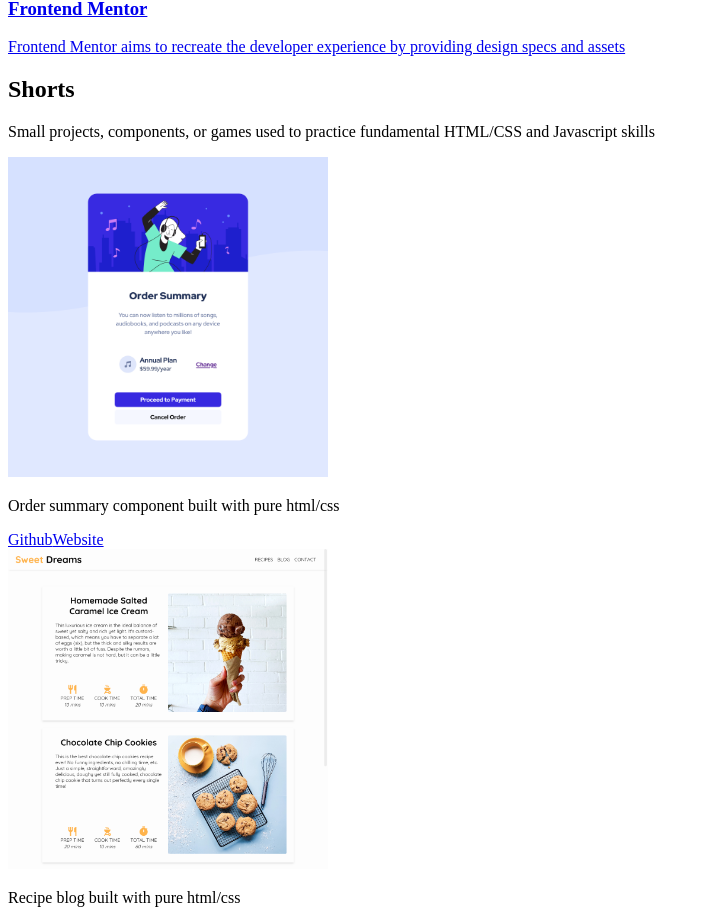
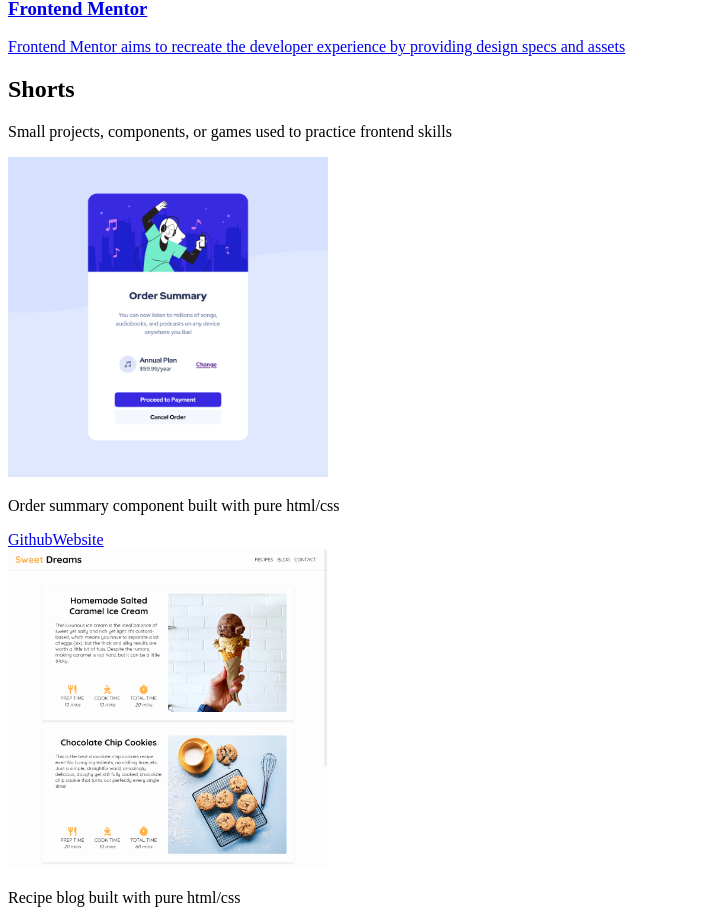
Before and after one commit to kennyputman/kennyputman.com, a Next.js app: page /projects in a window 1280 px wide. Shown: the part 1580-2500 px from the top of the page, without its empty margins (0-710 px from the left). Built offline with nearby package versions, Linux system fonts and the light colour scheme.

Commit message:
style simple footer

```diff
--- a/components/Footer.tsx
+++ b/components/Footer.tsx
@@ -4,7 +4,7 @@ import React from "react";
 const Footer = () => {
   return (
     <>
-      <footer className="h-10 dark:border-t">
+      <footer className=" h-16 dark:border-t flex items-center justify-center">
         <Link href="https://github.com/kennyputman">
           <a>Github</a>
         </Link>
--- a/pages/index.tsx
+++ b/pages/index.tsx
@@ -29,7 +29,7 @@ const Home: NextPage = () => {
       <div className="mb-12">
         <Link href="/projects">
           <a>
-            <button className=" border border-gray-900 dark:border-gray-100 hover:border-txt-emph rounded-xl px-4 py-2 font-semibold text-gray-900 dark:text-gray-100 dark:bg-fx-dark-second hover:text-txt-emph dark:hover:text-txt-emph dark:hover:border-txt-emph">
+            <button className=" border border-gray-900 dark:border-fx-dark-second hover:border-txt-emph rounded-xl px-4 py-2 font-semibold text-gray-900 dark:text-gray-100 dark:bg-fx-dark-second hover:text-txt-emph dark:hover:text-txt-emph dark:hover:border-txt-emph">
               See All Projects
             </button>
           </a>
--- a/pages/projects/index.tsx
+++ b/pages/projects/index.tsx
@@ -11,7 +11,7 @@ const Projects: NextPage = () => {
 
   return (
     <div className="p-2">
-      <h1 className="text-6xl font-bold mb-24 text-center">Projects</h1>
+      <h1 className="text-6xl font-bold mt-12 mb-16 text-center">Projects</h1>
       <div className="pt-5 flex flex-col items-center">
         <h2 className="text-3xl font-bold mb-12 text-center">Featured</h2>
         <ProjectGroup filter="featured"></ProjectGroup>
@@ -25,8 +25,7 @@ const Projects: NextPage = () => {
       <div className="pt-5 flex flex-col items-center">
         <h2 className="text-3xl font-bold mb-2 text-center">Shorts</h2>
         <p className="dark:text-gray-dark-soft  mb-10 text-center">
-          Small projects, components, or games used to practice fundamental
-          HTML/CSS and Javascript skills
+          Small projects, components, or games used to practice frontend skills
         </p>
         <div className="mb-32 p-2 gap-8 grid grid-col-1 md:grid-cols-2 xl:grid-cols-3">
           {shorts.map((project) => (
```
